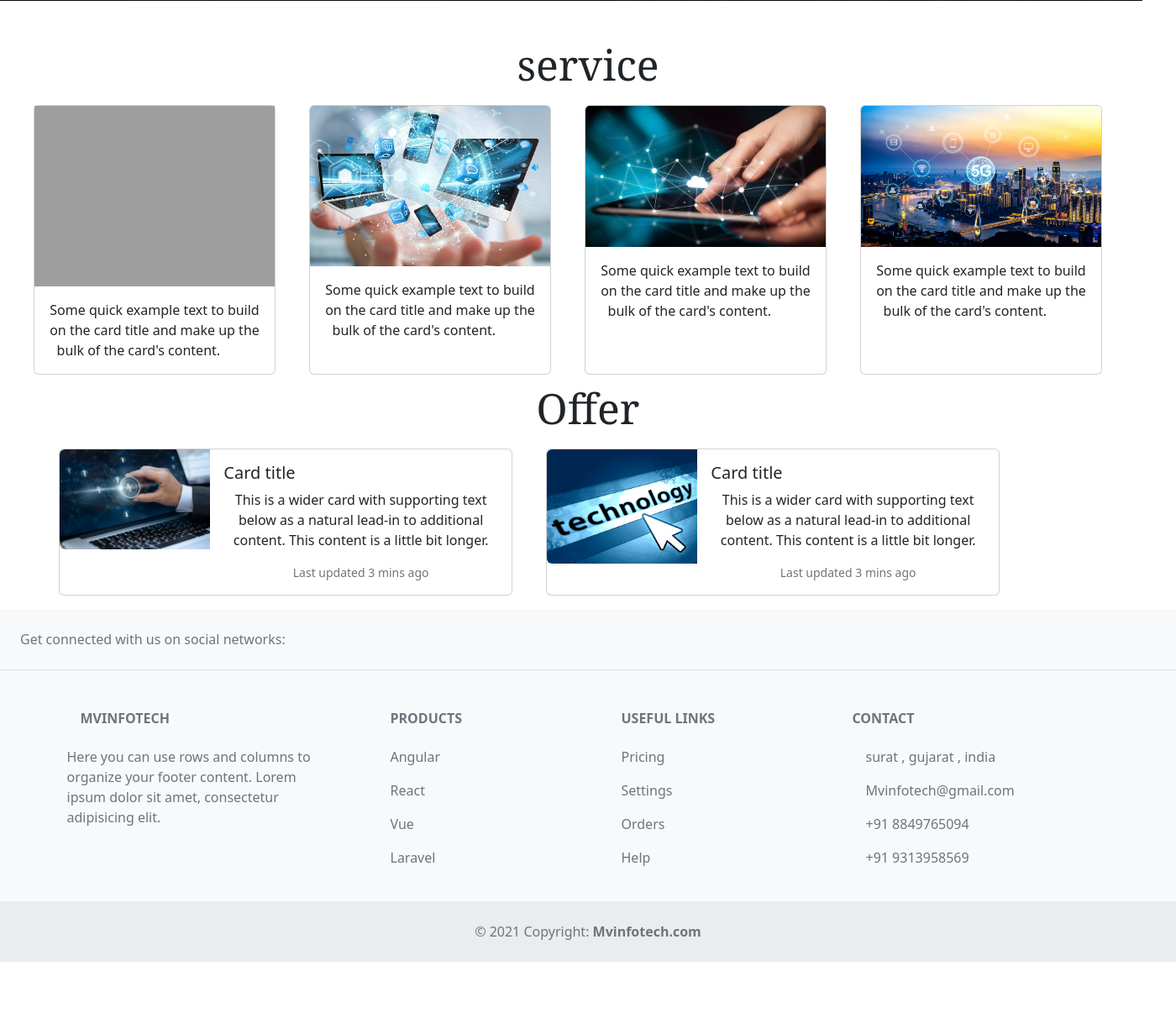
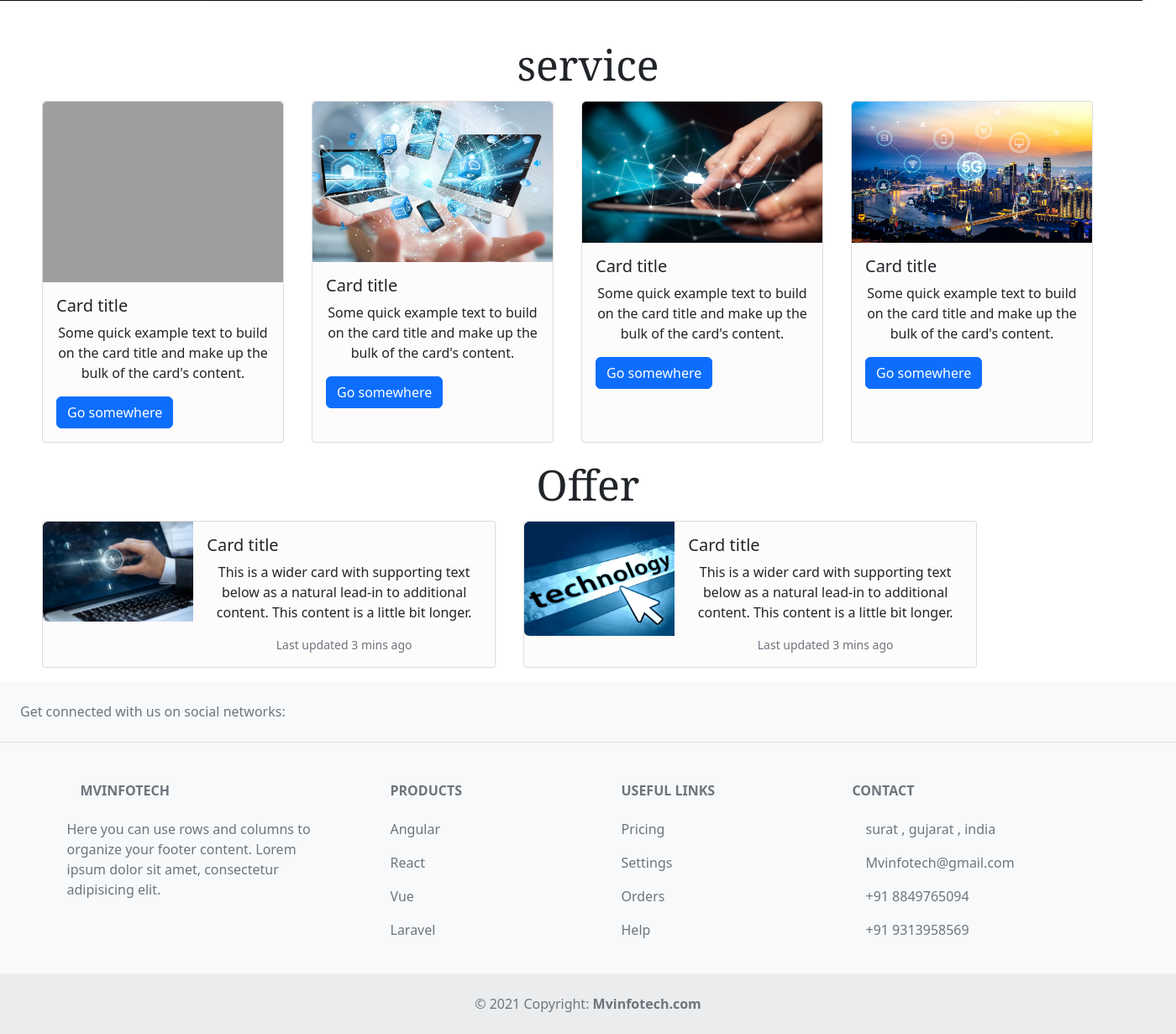
Before and after one commit to MEET-1008/m.v.infotech, a PHP site: page / in a window 1400 px wide. Shown: the part 772-2003 px from the top of the page at 84% size. Before the commit the page ends 1917 px from the top, so only its background shows below. Run offline with PHP 8.4, Linux system fonts and the light colour scheme; grey boxes are pictures that could not be loaded.

Commit message:
file change phone resulution ohk

```diff
--- a/css/index.css
+++ b/css/index.css
@@ -10,13 +10,15 @@
     padding: 0;
     /* display: none;  */
 }
-.container1{
+
+.container1 {
     margin: 0;
     padding: 0;
 
 
 }
-#btn1{
+
+#btn1 {
     margin: 0 5px 0 0;
 }
 
@@ -25,7 +27,8 @@
     padding: 0px;
     margin: 0px;
 }
-.nav1{
+
+.nav1 {
     padding: 0;
     margin: 0%;
 }
@@ -36,19 +39,58 @@
     line-height: 20px;
 
 }
-.row1{
+
+.row1 {
     display: flex;
-    margin: 0 0 0 20px;
+    margin: 0 0 0 10px;
     flex-wrap: nowrap;
     flex-direction: row
 }
-.card{
-    margin: 10px 20px 10px 20px ;
-}
-.cardlink{
+
+
+
+.cardlink {
     text-decoration: underline;
 }
 
+.card {
+    margin: 5px 33px 20px 0px;
+    position: relative;
+    display: flex;
+    flex-direction: column;
+    min-width: 0;
+    word-wrap: break-word;
+    background-color: rgb(254, 251, 251);
+    background-clip: border-box;
+    border: 1px solid rgba(0, 0, 0, 0.125);
+    border-radius: 0.25rem;
+}
+
+@media (min-width: 576px) {
+    .card-group {
+        display: flex;
+        flex-flow: row wrap;
+    }
+}
+
+.row1 {
+    display: flex;
+    margin: 0 0 0 20px;
+    flex-wrap: wrap;
+    flex-direction: row;
+}
+.row2 {
+    display: flex;
+    margin: 0 0 0 20px;
+    flex-wrap: wrap;
+    flex-direction: row;
+}
+
+
+.card-body {
+    flex: 1 1 auto;
+    padding: 1rem 1rem;
+}
 
 .nav1 ul li {
     display: inline-block;
@@ -57,19 +99,22 @@
     bottom: 720px;
     right: -450px;
 }
+
 a {
     color: rgb(255, 255, 255);
     text-decoration-line: none;
     display: inline-block;
 }
-.login{
+
+.login {
     background-color: rgb(185, 84, 12);
     padding: 5px 10px;
     border: 2px white solid;
     border-radius: 20px;
     right: 110px;
 }
-.signin{
+
+.signin {
     background-color: rgb(185, 84, 12);
     padding: 5px 10px;
     margin: 0px;
@@ -77,6 +122,7 @@ a {
     border-radius: 20px;
 
 }
+
 .mess h1 {
     color: white;
     position: absolute;
@@ -90,6 +136,9 @@ a {
     padding: 10px;
     margin: auto;
 }
+.row2{
+    margin: 0 0 0 10px;
+}
 .mess p {
     color: white;
     position: absolute;
@@ -98,26 +147,30 @@ a {
     font-size: 20px;
     letter-spacing: 1.5px;
 }
-.hading2{
+
+.hading2 {
     text-align: center;
     font-size: 50px;
-    font-family:Cambria, Cochin, Georgia, Times, 'Times New Roman', serif ;
+    font-family: Cambria, Cochin, Georgia, Times, 'Times New Roman', serif;
 }
+
 .container2 {
     height: 350px;
     width: 100%;
     display: flex;
     /* justify-content: center; */
     justify-content: space-evenly;
-    flex-direction:row;
+    flex-direction: row;
     flex-wrap: wrap;
 }
+
 .flexbox {
     margin: 10px;
     width: 400px;
 
 }
-.flexitem{
+
+.flexitem {
     font-size: 20PX;
     width: 100%;
     height: 68px;
@@ -128,28 +181,32 @@ a {
     text-transform: uppercase;
     align-items: center;
 }
+
 .serviceimg {
     width: 100%;
     border-radius: 10px 10px 0px 0px;
 }
-.row2{
+
+.row2 {
     display: flex;
     margin: 0 0 0 50px;
 }
+
 /* .row3{
     justify-items: center;
 } */
 
-.nav{
+.nav {
     padding-left: 28%;
 }
-.row3{
+
+.row3 {
     justify-content: center;
     display: flex;
 
 
-  }
+}
 
-  .card-text{
-      text-align: center;
-  }
+.card-text {
+    text-align: center;
+}
--- a/index.html
+++ b/index.html
@@ -1,5 +1,3 @@
-
-
 <html lang="en">
 
 <head>
@@ -12,6 +10,7 @@
   <link rel="stylesheet" href="./css/index.css">
   <title>MEET VAGHASIYA</title>
 </head>
+
 <body>
   <div class="header">
     <div class="container1">
@@ -47,8 +46,7 @@
               <div class="d-grid gap-2 d-md-block">
                 <!-- <button class="btn btn-primary" type="button">Button</button> -->
                 <!-- <button class="btn btn-primary" type="button">Button</button> -->
-               <a href="./login1.php"><button  type="button" class="btn btn-outline-primary"
-                    id="btn1">login</button></a>
+                <a href="./login1.php"><button type="button" class="btn btn-outline-primary" id="btn1">login</button></a>
                 <a href="./RGF1.PHP"><button type="button" class="btn btn-outline-primary">signin</button></a>
               </div>
             </li>
@@ -66,7 +64,7 @@
   <div class="service">
     <h2 class="hading2">service</h2>
   </div>
-  <div class="row1">
+  <!-- <div class="row1">
     <div class="card" style="width: 18rem;">
       <div class="bg-image">
         <img src="https://cdn.pixabay.com/photo/2014/12/28/13/20/wordpress-581849_960_720.jpg" class="w-100" />
@@ -102,6 +100,48 @@
       </div>
     </div>
   </div>
+ -->
+
+
+
+  <div class="row2">
+    <div class="card" style="width: 18rem;">
+      <img src="./img/1.jpg" class="card-img-top" alt="...">
+      <div class="card-body">
+        <h5 class="card-title">Card title</h5>
+        <p class="card-text">Some quick example text to build on the card title and make up the bulk of the card's content.</p>
+        <a href="#" class="btn btn-primary">Go somewhere</a>
+      </div>
+    </div>
+    <div class="card" style="width: 18rem;">
+      <img src="./img/2.png" class="card-img-top" alt="...">
+      <div class="card-body">
+        <h5 class="card-title">Card title</h5>
+        <p class="card-text">Some quick example text to build on the card title and make up the bulk of the card's content.</p>
+        <a href="#" class="btn btn-primary">Go somewhere</a>
+      </div>
+    </div>
+
+    <div class="card" style="width: 18rem;">
+      <img src="./img/3.jpg" class="card-img-top" alt="...">
+      <div class="card-body">
+        <h5 class="card-title">Card title</h5>
+        <p class="card-text">Some quick example text to build on the card title and make up the bulk of the card's content.</p>
+        <a href="#" class="btn btn-primary">Go somewhere</a>
+      </div>
+    </div>
+
+    <div class="card" style="width: 18rem;">
+      <img src="./img/4.png" class="card-img-top" alt="...">
+      <div class="card-body">
+        <h5 class="card-title">Card title</h5>
+        <p class="card-text">Some quick example text to build on the card title and make up the bulk of the card's content.</p>
+        <a href="#" class="btn btn-primary">Go somewhere</a>
+      </div>
+    </div>
+  </div>
+
+
   <!-- ------------------------------available offer--------------------------------------- -->
   <div class="offer">
     <h2 class="hading2">Offer</h2>
```
